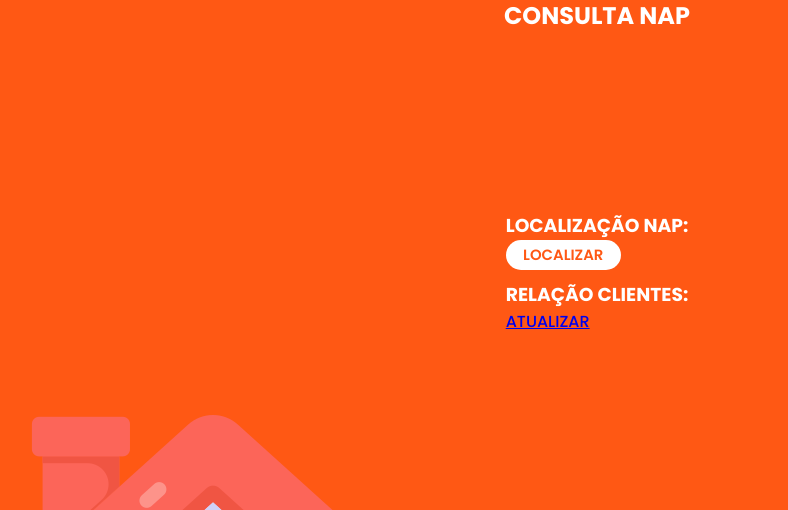
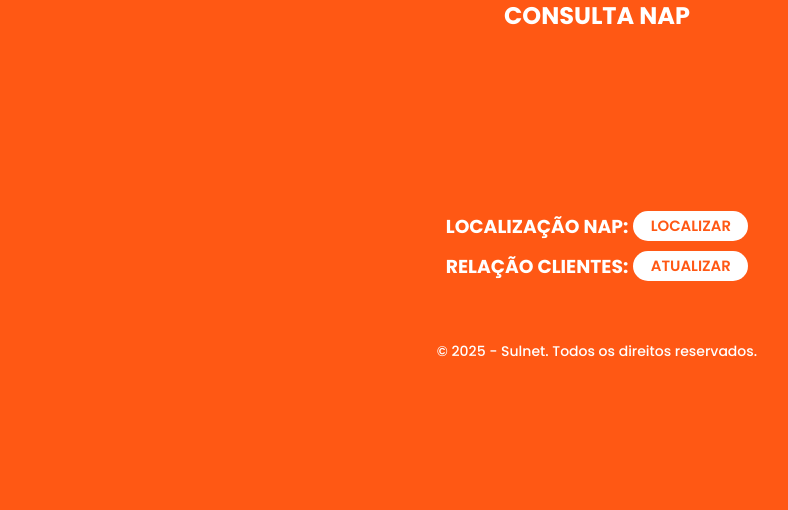
Before and after one commit to RonaldNoetzold/app-consulta-nap, a PHP site: page /public/view/relacao.html in a window 1280 px wide. Shown: the part 130-640 px from the top of the page, without its empty margins (43-831 px from the left). Run offline with PHP 8.4, Linux system fonts and the light colour scheme.

Commit message:
critical alteracoes
ao abrir codigo no mac, houve problemas e a necessidade de um merge de codigos
feito alteracoes de forma manual

```diff
--- a/public/css/relacao_nap.css
+++ b/public/css/relacao_nap.css
@@ -28,7 +28,6 @@ body {
     /* Se precisar que a div .botoes_acao ocupe um espaço específico para depois centralizar ela, adicione width e margin: 0 auto */
     /* Ex: width: 300px; margin: 0 auto; */
 }
-<<<<<<< HEAD
 .titulo_botoes{
     display: flex;
     flex-direction: column;
@@ -48,7 +47,7 @@ body {
     width: 115px;
     height: 30px;
     border-radius: 15px;
-=======
+}
 .botoes_acao{
     display: flex; /* Torna cada linha um flex container */
     align-items: center; /* Alinha o h3 e o a verticalmente no centro */
@@ -60,7 +59,6 @@ body {
 .botoes_acao h3{
     margin: 0; /* Remove margens padrão do h3 para um alinhamento preciso */
     /* Poderia adicionar padding-right: 5px; se quiser um espaço fixo entre o texto e o botão */
->>>>>>> 0030de689e9b28ee8644aa2013caca15c149f6e6
 }
 .botao_localizar,
 .botao_atualizar{
@@ -78,7 +76,6 @@ body {
     height: 30px;
     border-radius: 15px;
 }
-<<<<<<< HEAD
 .menu_nodo{
     display: flex;
     justify-content: center;
@@ -99,11 +96,9 @@ body {
     height: 50px;
     border-radius: 15px;
 }
-=======
 /* BASE DA PAGINA
 ========================================
 */
->>>>>>> 0030de689e9b28ee8644aa2013caca15c149f6e6
 .footer {
     display: flex;
     justify-content: center;
--- a/public/view/relacao.html
+++ b/public/view/relacao.html
@@ -28,14 +28,14 @@
                                     <a class="botao_atualizar" href="https://site.sulnet.com.br/">ATUALIZAR</a>
                             </div>
                         </div>
-                                <br><br>
                 </section>
+
+                <br><br>
+
                 <section>
                     <div id="Detailmodal">
 
                     </div>
-
-                    </table>
                 </section>
 
     </main>
```
